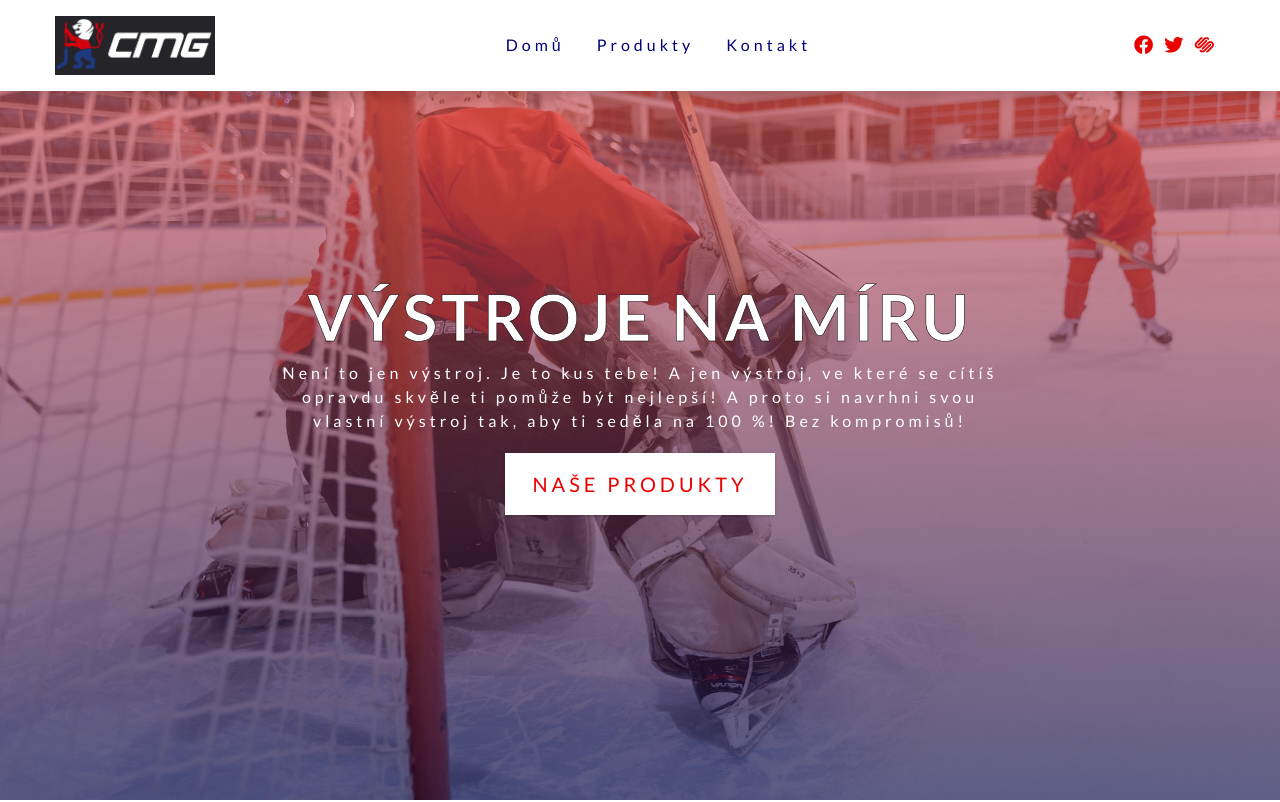
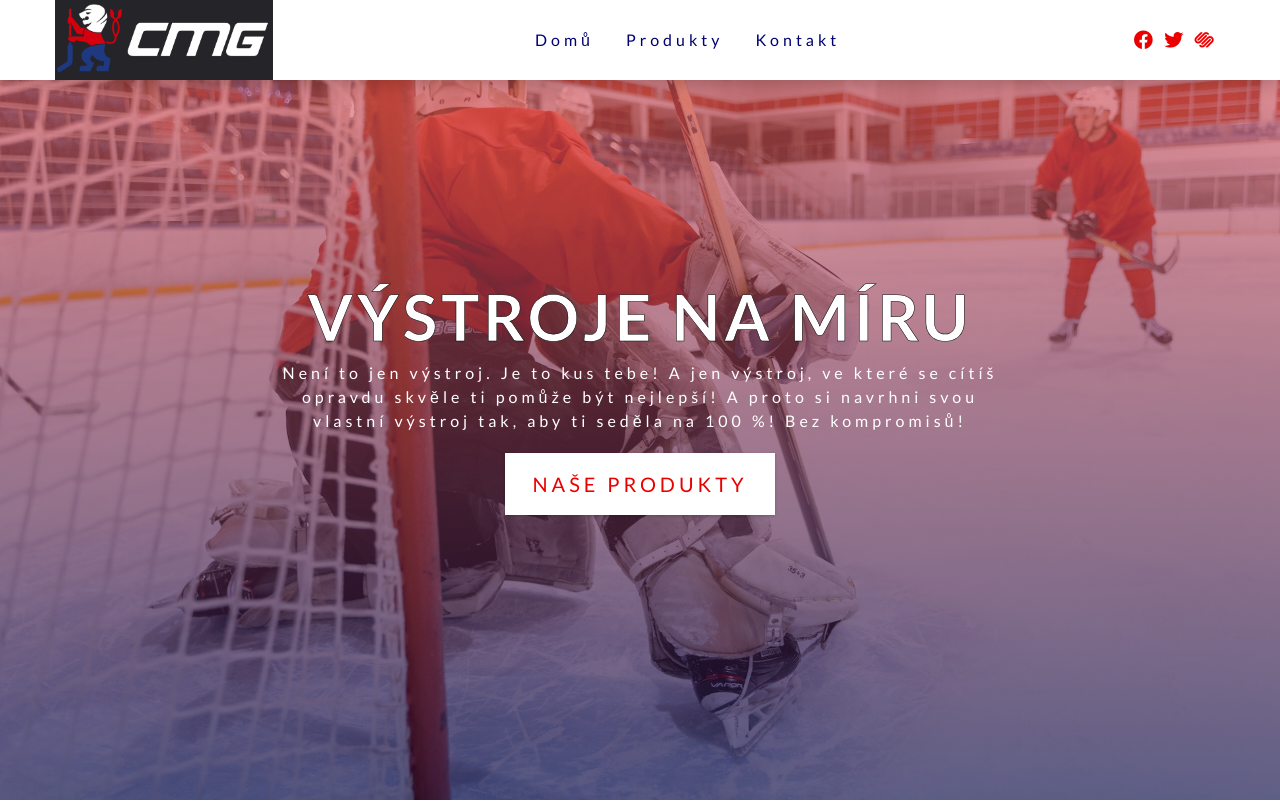
Before and after one commit to ckruf/VystrojNaMiru, a plain HTML site: page index.html in a window 1280 px wide. Shown: the top 802 px of the page. Drawn offline with Linux system fonts and the light colour scheme.

Commit message:
navbar edits

```diff
--- a/css/styles.css
+++ b/css/styles.css
@@ -187,11 +187,12 @@ Navbar
   background: var(--clr-white);
   box-shadow: var(--dark-shadow);
   z-index: 2;
+  /* height: 5rem; */
 }
 
 .nav-logo {
   cursor: pointer;
-  max-width: 10rem;
+  height: 100%;
 }
 
 .nav-icons {
@@ -208,7 +209,8 @@ Navbar
   display: flex;
   justify-content: space-between;
   align-items: center;
-  padding: 1rem 2rem;
+  padding: 0 2rem 0 0;
+  height: 5rem;
 }
 
 .nav-toggle {
@@ -252,9 +254,6 @@ Navbar
 }
 
 @media screen and (min-width: 992px) {
-  .navbar {
-    padding: 1rem 2rem;
-  }
   /* hide toggle button */
   .nav-toggle {
     display: none;
```
